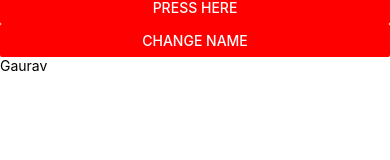
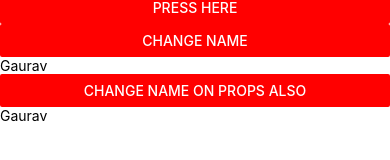
Before and after one commit to Gaurav85431/ReactNative, a React Native app: screen / in a window 390 px wide. Shown: the part 334-494 px from the top of the page. Built offline with nearby package versions, Linux system fonts and the light colour scheme.

Commit message:
Props in RN

```diff
--- a/App.tsx
+++ b/App.tsx
@@ -71,6 +71,14 @@ const App = () => {
       {/* Lec 9  State in RN */}
       <Button onPress={setMyFullName} color={'red'} title="Change Name" />
       <Text>{myName}</Text>
+
+      {/*   Lec 10 Props in RN */}
+      <Button
+        onPress={() => setMyName('Gaurav GAURAV (Props)')}
+        color={'red'}
+        title="Change Name on Props also"
+      />
+      <ComponentProps name={myName} />
     </View>
   );
 };
@@ -103,4 +111,12 @@ const NewUserComponent = () => {
   );
 };
 
+const ComponentProps = propsData => {
+  return (
+    <View>
+      <Text>{propsData.name}</Text>
+    </View>
+  );
+};
+
 export default App;
```
